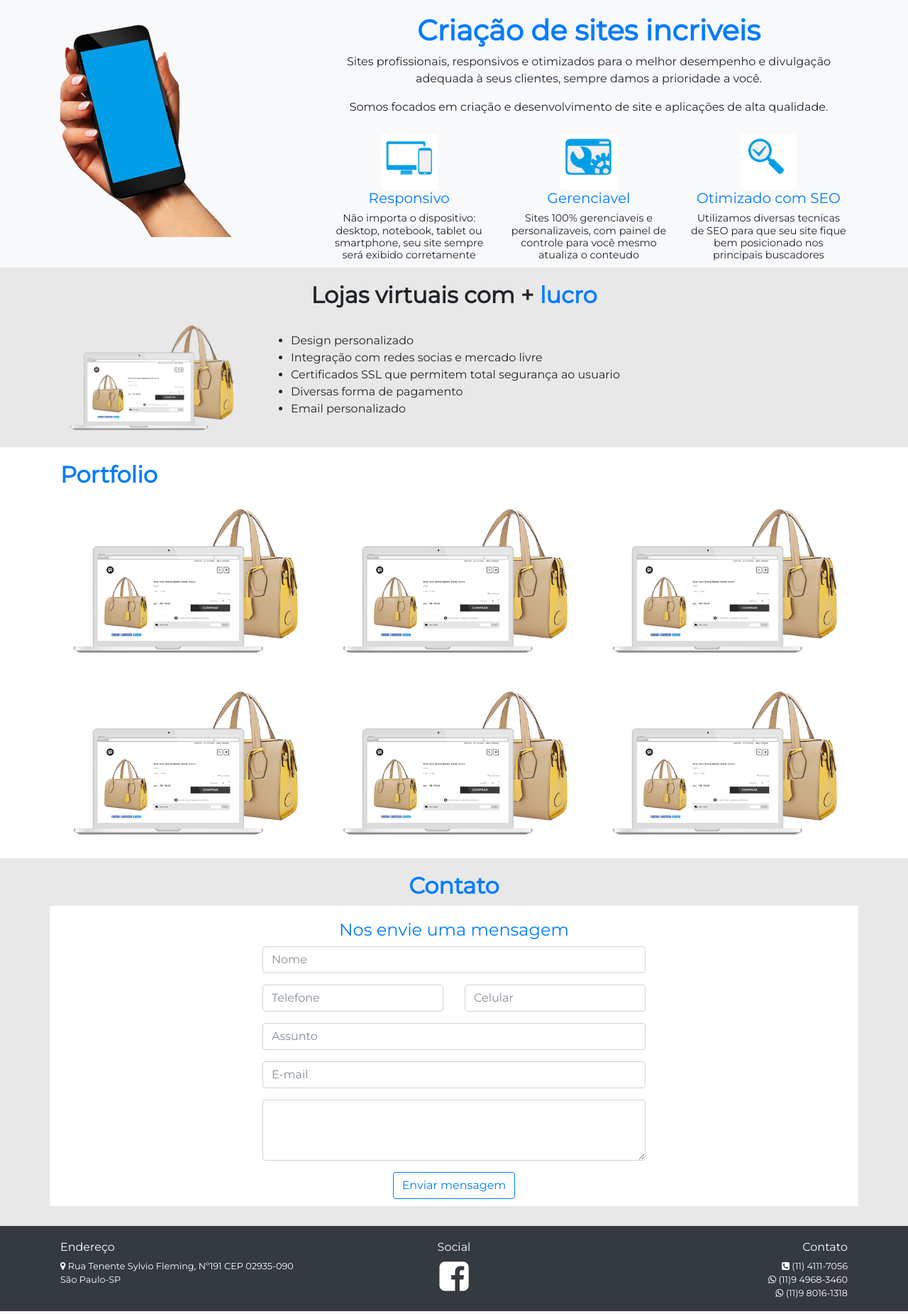
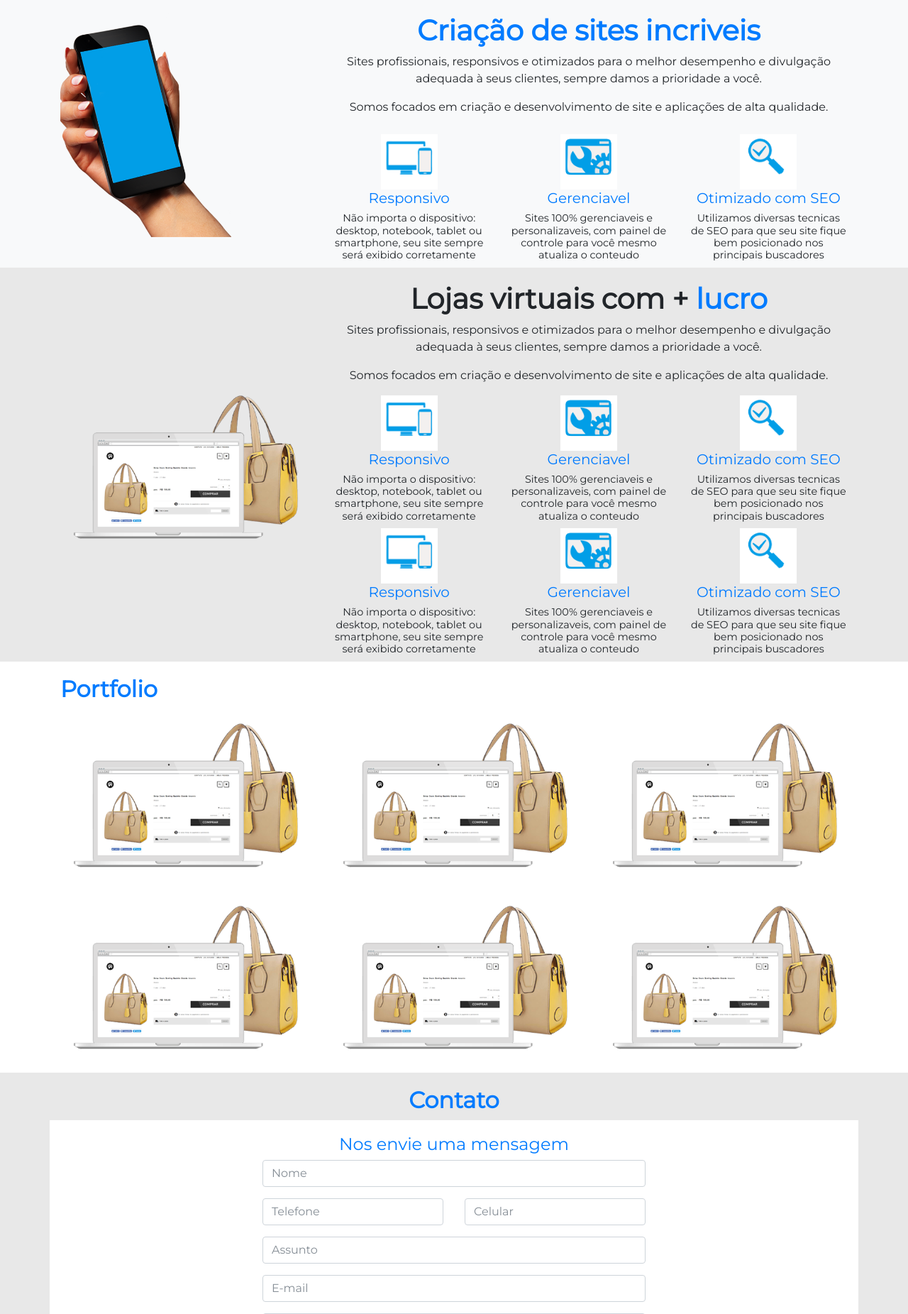
Before and after one commit to luccasr73/criouweb, a PHP site: page / in a window 1280 px wide. Shown: the part 801-2652 px from the top of the page at 71% size. Run offline with PHP 8.4, Linux system fonts and the light colour scheme; some libraries are stand-ins or nearby versions.

Commit message:
Modificações no site

```diff
--- a/css/main.css
+++ b/css/main.css
@@ -132,4 +132,8 @@
     padding-top:10px;
     background-color: #f8f9fa!important;
   }
+  .lojaMobile{
+    padding-top:10px;
+    background-color: #f8f9fa!important;
+  }
 }
--- a/index.html
+++ b/index.html
@@ -6,9 +6,9 @@
     <meta charset="utf-8">
     <meta name="viewport" content="width=device-width, initial-scale=1, shrink-to-fit=no">
 
-    <!-- Bootstrap CSS -->
+
     <link rel="stylesheet" href="https://maxcdn.bootstrapcdn.com/bootstrap/4.0.0-beta.2/css/bootstrap.min.css" integrity="sha384-PsH8R72JQ3SOdhVi3uxftmaW6Vc51MKb0q5P2rRUpPvrszuE4W1povHYgTpBfshb" crossorigin="anonymous">
-    <link rel="stylesheet" href="https://cdnjs.cloudflare.com/ajax/libs/animate.css/3.5.2/animate.min.css">
+    <!--<link rel="stylesheet" href="https://cdnjs.cloudflare.com/ajax/libs/animate.css/3.5.2/animate.min.css">-->
     <link href="https://fonts.googleapis.com/css?family=Montserrat" rel="stylesheet">
     <link rel="stylesheet" href="https://cdnjs.cloudflare.com/ajax/libs/ekko-lightbox/5.3.0/ekko-lightbox.css">
     <link href="https://maxcdn.bootstrapcdn.com/font-awesome/4.7.0/css/font-awesome.min.css" rel="stylesheet" integrity="sha384-wvfXpqpZZVQGK6TAh5PVlGOfQNHSoD2xbE+QkPxCAFlNEevoEH3Sl0sibVcOQVnN" crossorigin="anonymous">
@@ -31,8 +31,8 @@
               Serviços
             </a>
             <div class="dropdown-menu" aria-labelledby="navbarDropdown">
-          <a class="dropdown-item" href="#">link</a>
-          <a class="dropdown-item" href="#">link</a>
+              <a class="dropdown-item" href="#">Soluções web</a>
+              <a class="dropdown-item" href="#">Design e criação</a>
             </div>
           </li>
           <li class="nav-item">
@@ -61,6 +61,7 @@
         </div>
       </div>
     </div>
+
     <div class="bg-light criacaoSites" id="servicos">
       <div class="container">
         <div class="row">
@@ -96,26 +97,53 @@
     <div class="bg-grey lojasVirtuais">
       <div class="container">
         <div class="row">
-          <div class="col-12">
-            <h2 class="text-center font-weight-bold">Lojas virtuais com + <span class="text-primary">lucro</span></h2>
+          <div class="col-md-4 d-none d-lg-flex">
+            <img src="assets/lateral_loja.png" class="img-fluid imgCriacaoSites align-self-center" alt="">
+          </div>
+          <div class="col-md-12 col-lg-8">
+            <p class="h1 text-center font-weight-bold">Lojas virtuais com + <span class="text-primary">lucro</span></p>
+            <p class="text-center">Sites profissionais, responsivos e otimizados para o melhor desempenho e divulgação adequada à seus clientes, sempre damos a prioridade a você.</p>
+            <p class="text-center">Somos focados em criação e desenvolvimento de site e aplicações de alta qualidade.</p>
+            <div class="row lojaMobile">
+              <div class="col-md-4">
+                <img src="assets/icones_responsivo.png" class="img-fluid mx-auto d-block iconesCricaoSites" alt="">
+                <h5 class="text-center text-primary">Responsivo</h5>
+                <h6 class="text-center textoIconesCricaoSites">Não importa o dispositivo: desktop, notebook, tablet ou smartphone, seu site sempre será exibido corretamente</h6>
+              </div>
+              <div class="col-md-4">
+                <img src="assets/icones_gerenciavel.png" class="img-fluid mx-auto d-block iconesCricaoSites" alt="">
+                <h5 class="text-center text-primary">Gerenciavel</h5>
+                <h6 class="text-center textoIconesCricaoSites">Sites 100% gerenciaveis e personalizaveis, com painel de controle para você mesmo atualiza o conteudo</h6>
+              </div>
+              <div class="col-md-4">
+                <img src="assets/icones_seo.png" class="img-fluid mx-auto d-block iconesCricaoSites" alt="">
+                <h5 class="text-center text-primary">Otimizado com SEO</h5>
+                <h6 class="text-center textoIconesCricaoSites">Utilizamos diversas tecnicas de SEO para que seu site fique bem posicionado nos principais buscadores</h6>
               </div>
             </div>
-        <div class="row">
-          <div class="col-12 col-md-3">
-            <img src="assets/lateral_loja.png" class="img-fluid" alt="">
+            <div class="row lojaMobile">
+              <div class="col-md-4">
+                <img src="assets/icones_responsivo.png" class="img-fluid mx-auto d-block iconesCricaoSites" alt="">
+                <h5 class="text-center text-primary">Responsivo</h5>
+                <h6 class="text-center textoIconesCricaoSites">Não importa o dispositivo: desktop, notebook, tablet ou smartphone, seu site sempre será exibido corretamente</h6>
               </div>
-          <div class="col-12 col-md-9 d-flex">
-            <ul class="align-self-center">
-  <li >Design personalizado</li>
-  <li >Integração com redes socias e mercado livre</li>
-  <li >Certificados SSL que permitem total segurança ao usuario</li>
-  <li >Diversas forma de pagamento</li>
-  <li >Email personalizado</li>
-</ul>
+              <div class="col-md-4">
+                <img src="assets/icones_gerenciavel.png" class="img-fluid mx-auto d-block iconesCricaoSites" alt="">
+                <h5 class="text-center text-primary">Gerenciavel</h5>
+                <h6 class="text-center textoIconesCricaoSites">Sites 100% gerenciaveis e personalizaveis, com painel de controle para você mesmo atualiza o conteudo</h6>
+              </div>
+              <div class="col-md-4">
+                <img src="assets/icones_seo.png" class="img-fluid mx-auto d-block iconesCricaoSites" alt="">
+                <h5 class="text-center text-primary">Otimizado com SEO</h5>
+                <h6 class="text-center textoIconesCricaoSites">Utilizamos diversas tecnicas de SEO para que seu site fique bem posicionado nos principais buscadores</h6>
               </div>
             </div>
           </div>
         </div>
+      </div>
+    </div>
+
+
 
     <div class="bg-white portfolio" id="portfolio">
       <div class="container">
@@ -298,8 +326,8 @@
                   Serviços
                 </a>
                 <div class="dropdown-menu" aria-labelledby="navbarDropdown">
-          <a class="dropdown-item" href="#">link</a>
-          <a class="dropdown-item" href="#">link</a>
+                  <a class="dropdown-item" href="#">Soluções web</a>
+                  <a class="dropdown-item" href="#">Design e criação</a>
                 </div>
               </li>
 
```
Lines whose indentation alone changed are shown as unchanged.
